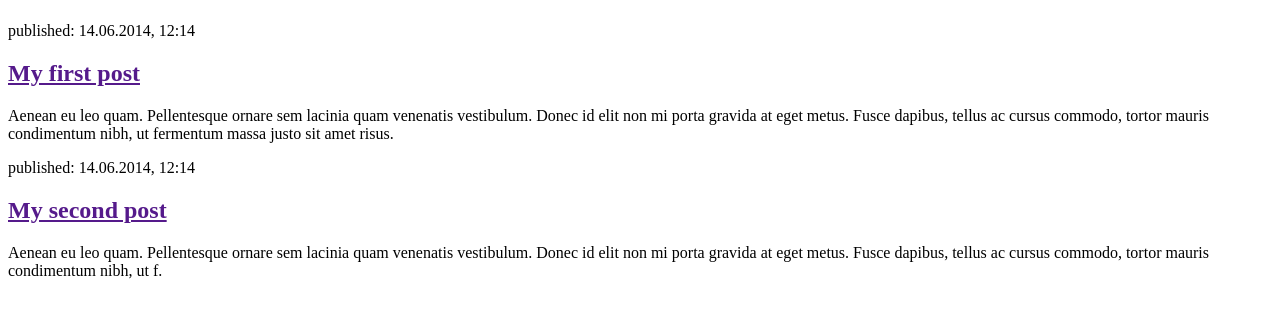
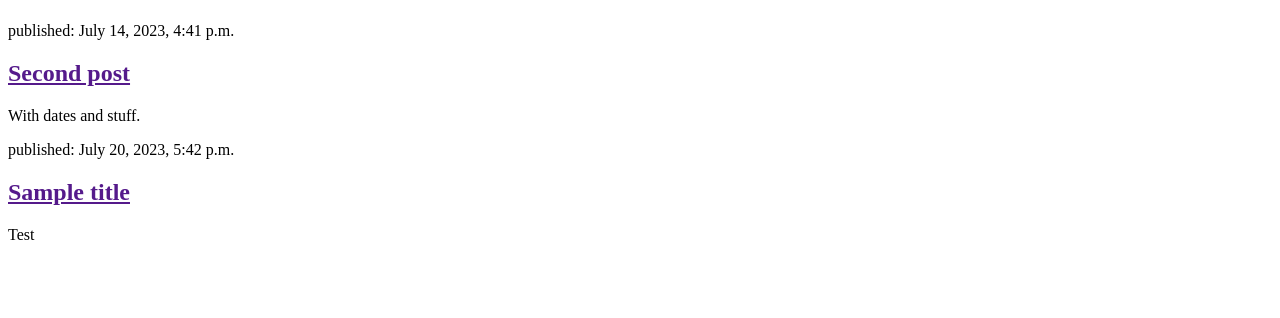
Before and after one commit to FeralSmurf/django_girls_blog, a Django app: page / in a window 1280 px wide. Shown: the part 58-376 px from the top of the page. Run offline with Django 4.2, Linux system fonts and the light colour scheme; data comes from the database, SQL or seed files in the repository; both versions use the stored data as it was after the commit.

Commit message:
Modified templates to display db

```diff
--- a/blog/templates/blog/post_list.html
+++ b/blog/templates/blog/post_list.html
@@ -10,20 +10,17 @@
             </h1>
         </header>
 
-        <article>
-            <time>published: 14.06.2014, 12:14</time>
-            <h2>
-                <a href="">My first post</a>
-            </h2>
-            <p>Aenean eu leo quam. Pellentesque ornare sem lacinia quam venenatis vestibulum. Donec id elit non mi porta gravida at eget metus. Fusce dapibus, tellus ac cursus commodo, tortor mauris condimentum nibh, ut fermentum massa justo sit amet risus.</p>
-        </article>
+        {% for post in posts %}
+            <article>
+                <time>published:
+                    {{ post.published_date }}</time>
+                <h2>
+                    <a href="">{{ post.title }}</a>
+                </h2>
+                <p>{{ post.text|linebreaksbr }}</p>
+            </article>
+        {% endfor %}
 
-        <article>
-            <time>published: 14.06.2014, 12:14</time>
-            <h2>
-                <a href="">My second post</a>
-            </h2>
-            <p>Aenean eu leo quam. Pellentesque ornare sem lacinia quam venenatis vestibulum. Donec id elit non mi porta gravida at eget metus. Fusce dapibus, tellus ac cursus commodo, tortor mauris condimentum nibh, ut f.</p>
-        </article>
+
     </body>
 </html>
--- a/blog/views.py
+++ b/blog/views.py
@@ -1,5 +1,9 @@
 from django.shortcuts import render
+from django.utils import timezone
+from .models import Post
+
 # Create your views here.
 
 def post_list(request):
-    return render(request, 'blog/post_list.html', {})
+    posts = Post.objects.filter(published_date__lte=timezone.now()).order_by('published_date')
+    return render(request, 'blog/post_list.html', {'posts': posts})
```
Also changed, not shown: db.sqlite3.
